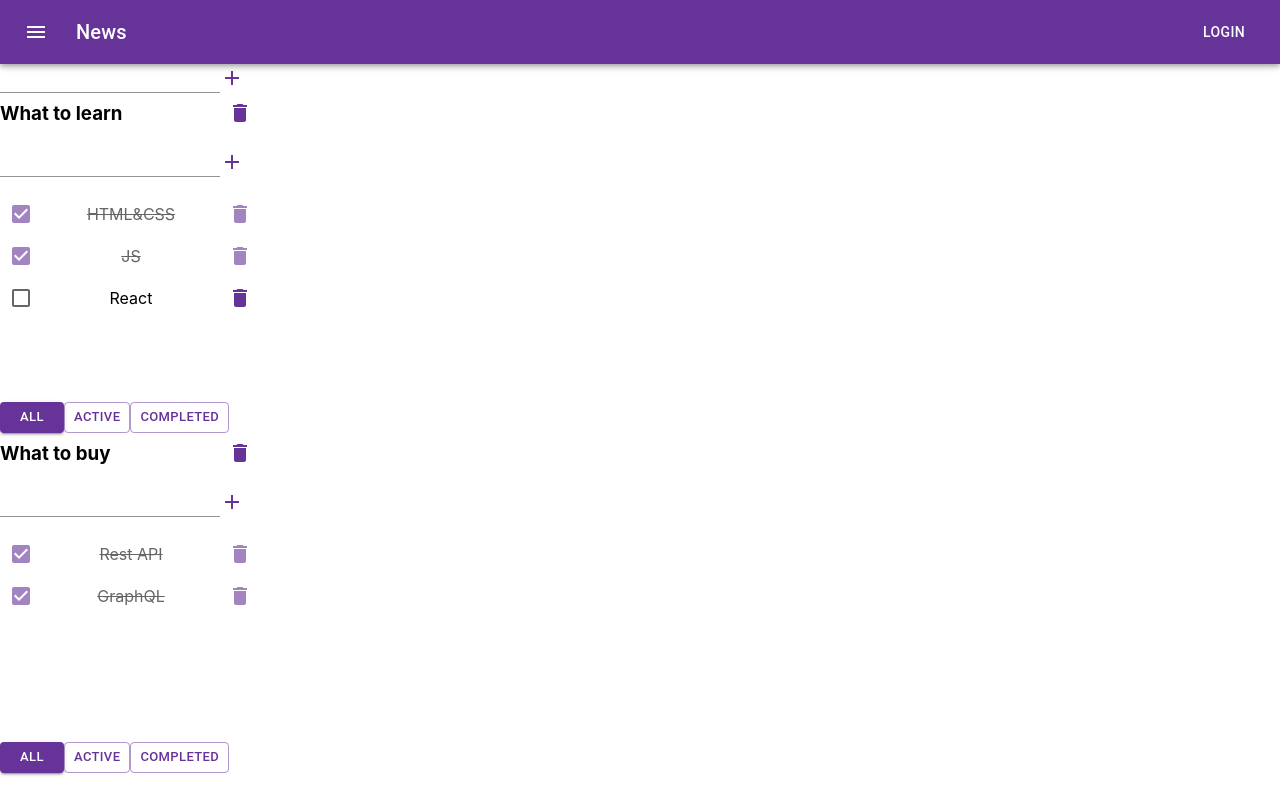
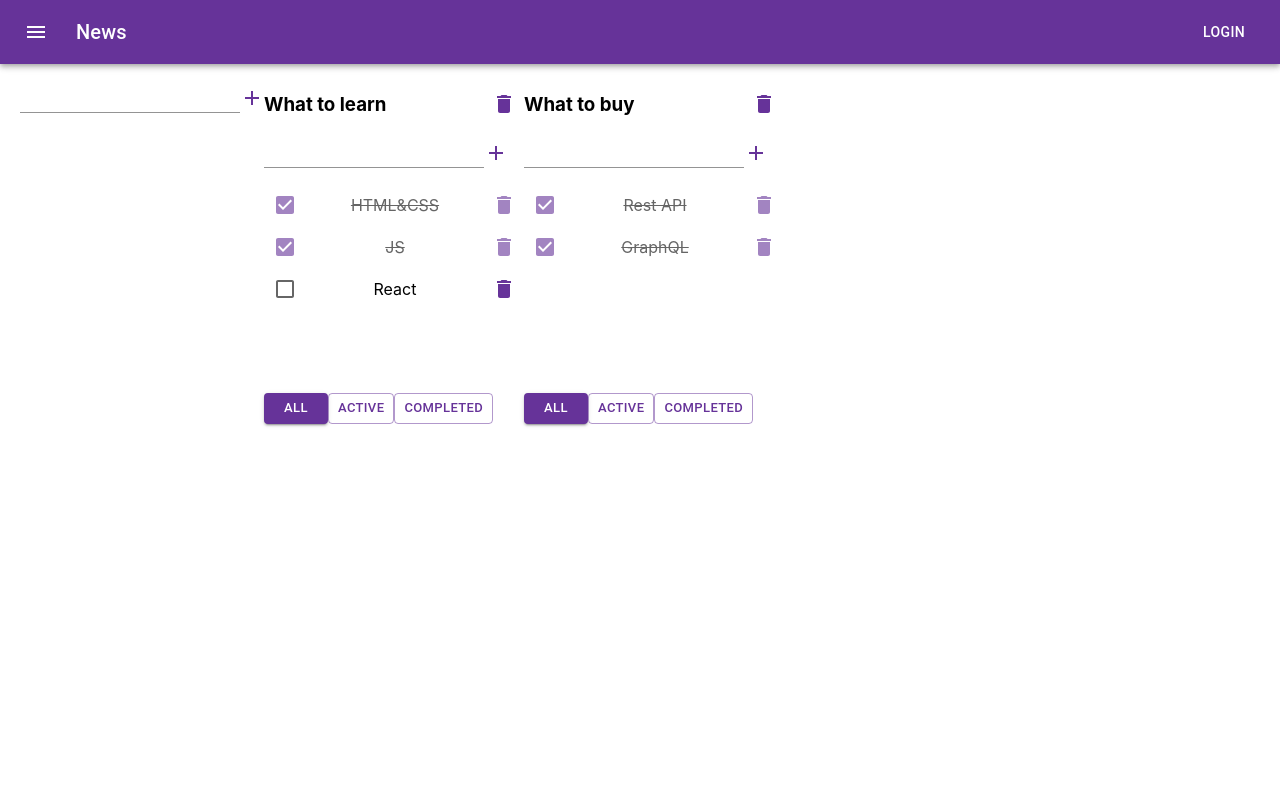
Before and after one commit to Alonasa/Trello, a React (Create React App) app: page / in a window 1280 px wide. Built offline with nearby package versions, Linux system fonts and the light colour scheme.

Commit message:
added grid layout

```diff
--- a/src/App.tsx
+++ b/src/App.tsx
@@ -7,7 +7,7 @@ import {
 } from './components/Todolist/Todolist';
 import {v1} from 'uuid';
 import {AddItemForm} from './components/AddItemForm/AddItemForm';
-import {ThemeProvider} from '@mui/material';
+import {Grid, ThemeProvider} from '@mui/material';
 import {Theme} from './components/Theme';
 import MenuAppBar from './components/MenuAppBar';
 
@@ -94,6 +94,7 @@ function App() {
 	<div className="App" >
 	  <ThemeProvider theme={Theme}>
 		<MenuAppBar/>
+		<Grid container style={{padding: '20px'}}>
 		  <AddItemForm addItem={addTodolist}/>
 		  {todolists.map(todolist => {
 			let filteredTasks = tasks[todolist.id];
@@ -122,6 +123,7 @@ function App() {
 		  })
 
 		  }
+		</Grid>
 	  </ThemeProvider>
 	</div>
   );
```
Lines whose indentation alone changed are shown as unchanged.
